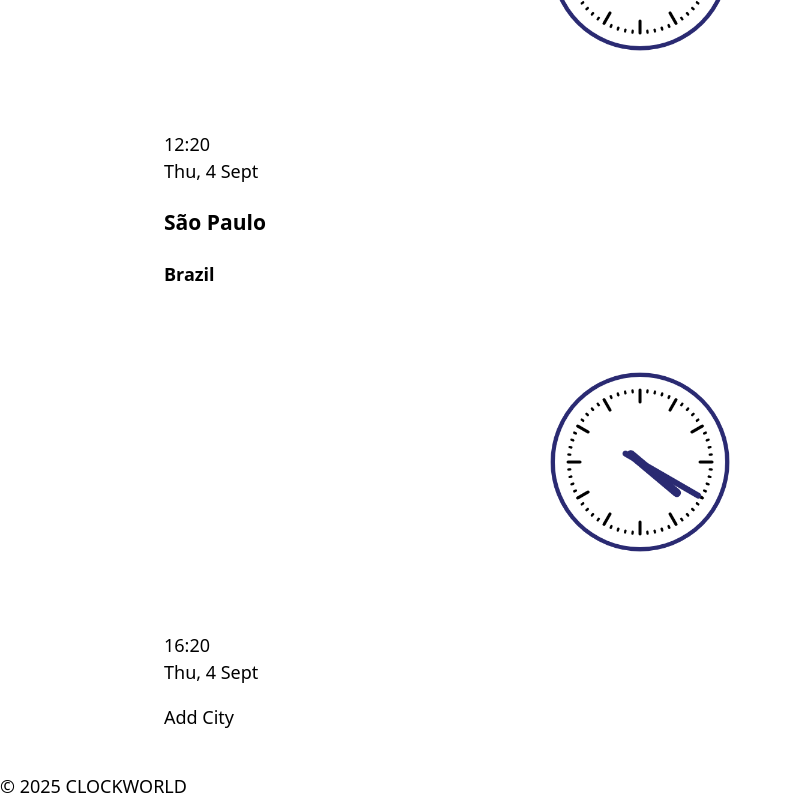
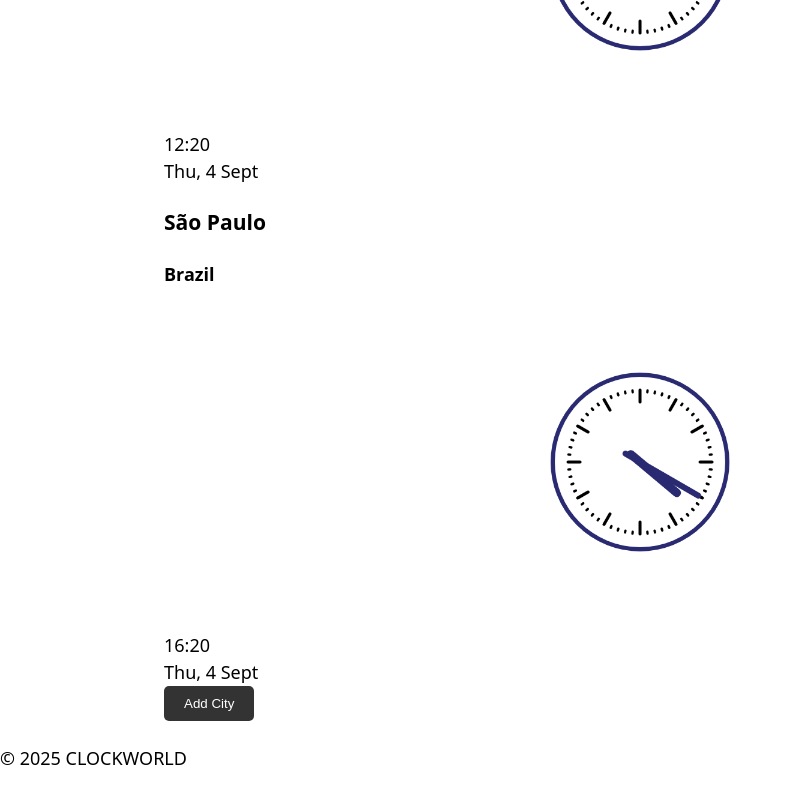
Before and after one commit to Bobbyloo89/CLOCKWORLD, a React (Vite) app: page / in a window 1280 px wide. Shown: the part 2492-3292 px from the top of the page, without its empty margins (0-793 px from the left). After the commit the page ends 3264 px from the top, so only its background shows below. Built offline with nearby package versions, Linux system fonts and the light colour scheme.

Commit message:
Added nav-button leading to AddCity-page at bottom of Home-page and Favorites-page

```diff
--- a/src/pages/Favorites.tsx
+++ b/src/pages/Favorites.tsx
@@ -2,9 +2,12 @@
 import type { CityEntry } from "../types";
 import { loadUserCities } from "../utils/storage";
 import CityCard from "../components/city/CityCard";
+import { useNavigate } from "react-router-dom";
+
 
 export default function Favorites() {
   const [list, setList] = useState<CityEntry[]>([]);
+  const navigate = useNavigate();
 
   useEffect(() => {
     setList(loadUserCities());
@@ -17,6 +20,7 @@
       <main>
         <h2>Favorites</h2>
         <p>No favorites yet.</p>
+        <button type="button" onClick={() => navigate("/add")}>Add City</button>
       </main>
     );
   }
@@ -27,6 +31,7 @@
       {favorites.map((c) => (
         <CityCard key={`${c.country}__${c.city}`} data={c} />
       ))}
+      <button type="button" onClick={() => navigate("/add")}>Add City</button>
     </main>
   );
 }
--- a/src/pages/Home.tsx
+++ b/src/pages/Home.tsx
@@ -1,4 +1,4 @@
-import { Link } from "react-router-dom";
+import { useNavigate } from "react-router-dom";
 import citiesData from "../data/cities.json";
 import type { SeedCity } from "../types";
 import CityCard from "../components/city/CityCard";
@@ -6,6 +6,7 @@
 export default function Home() {
   const cities = citiesData as SeedCity[];
   const featured = cities.filter(c => c.featured === true);
+  const navigate = useNavigate();
 
   return (
     <main>
@@ -14,9 +15,7 @@
         <CityCard key={`${c.country}__${c.city}`} data={c} />
       ))}
 
-      <p>
-        <Link to="/add">Add City</Link>
-      </p>
+      <button type="button" onClick={() => navigate("/add")}>Add City</button>
     </main>
   );
 }
```
